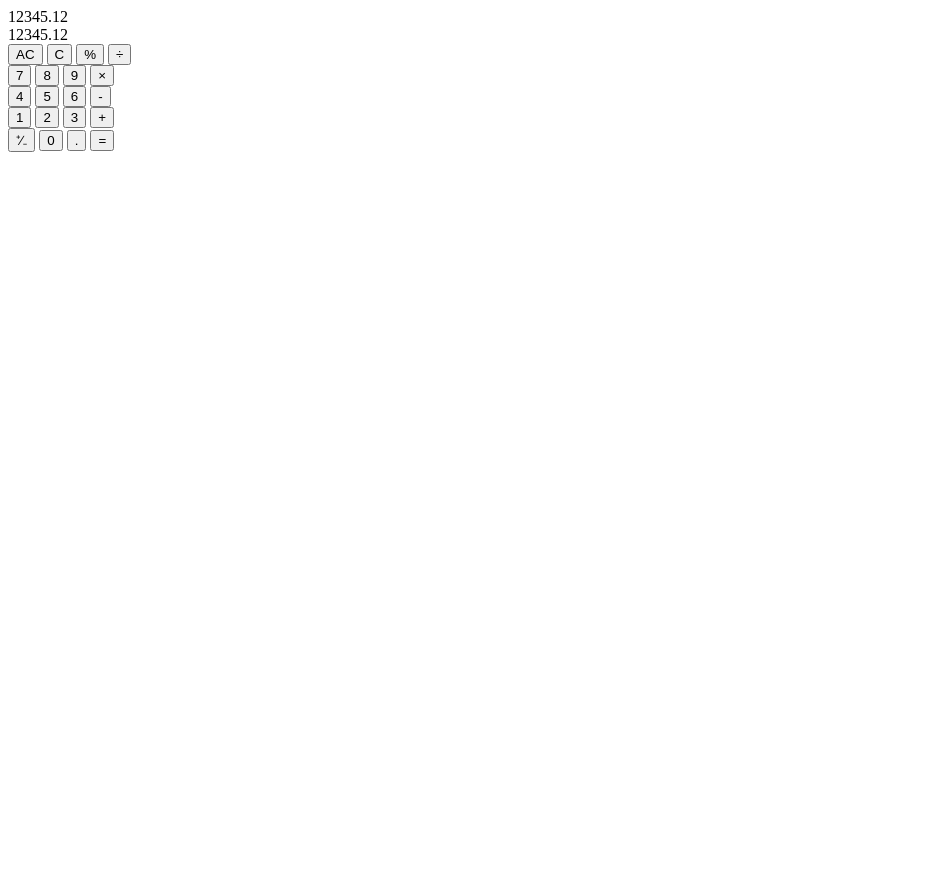
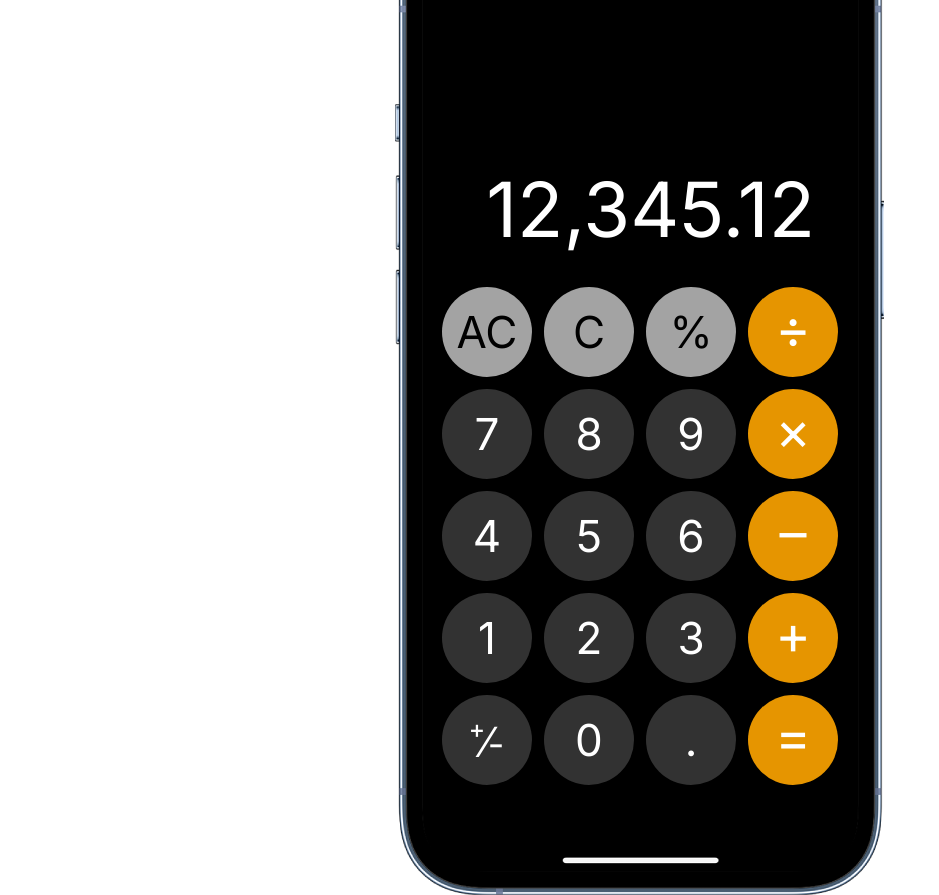
Before and after one commit to adambills/calculator, a plain HTML site: page index.html in a window 1280 px wide. Shown: the whole page, without its empty margins (0-939 px from the left). Before the commit the page ends 800 px from the top, so only its background shows below. Drawn offline with Linux system fonts and the light colour scheme.

Commit message:
Add style to calculator

```diff
--- a/index.html
+++ b/index.html
@@ -1,52 +1,54 @@
 <!DOCTYPE html>
 <html lang="en">
+
 <head>
     <meta charset="UTF-8">
     <meta name="viewport" content="width=device-width, initial-scale=1.0">
     <link rel="stylesheet" href="./style.css">
     <title>Calculator</title>
 </head>
+
 <body>
     <main id="main-container">
-        <div id="calc-container">
+        <div style="background-image: url('./phone.png');" id="calc-container">
             <div id="display-container">
-                <div id="result-display">12345.12</div>
-                <div id="input-display">12345.12</div>
+                <div class="display">12,345.12</div>
             </div>
             <div id="btn-container">
-                <div id="row-one">
+                <div class="row-one row-container">
                     <button class="btn" id="all-clear">AC</button>
                     <button class="btn" id="clear">C</button>
                     <button class="btn" id="modulo">%</button>
-                    <button class="btn" id="divide" class="btn-four">&#247;</button>
+                    <button class="btn btn-four" id="divide">&#247;</button>
                 </div>
-                <div id="row-two">
-                    <button class="btn" >7</button>
-                    <button class="btn" >8</button>
-                    <button class="btn" >9</button>
-                    <button class="btn" id="multiply" class="btn-four">&#215;</button>
+                <div class="row-two row-container">
+                    <button class="btn">7</button>
+                    <button class="btn">8</button>
+                    <button class="btn">9</button>
+                    <button class="btn btn-four" id="multiply">&#215;</button>
                 </div>
-                <div id="row-three">
-                    <button class="btn" >4</button>
-                    <button class="btn" >5</button>
-                    <button class="btn" >6</button>
-                    <button class="btn" id="subtract" class="btn-four">&#45;</button>
+                <div class="row-three row-container">
+                    <button class="btn">4</button>
+                    <button class="btn">5</button>
+                    <button class="btn">6</button>
+                    <button class="btn btn-four" id="subtract">&#8211;</button>
                 </div>
-                <div id="row-four">
-                    <button class="btn" >1</button>
-                    <button class="btn" >2</button>
-                    <button class="btn" >3</button>
-                    <button class="btn" id="add" class="btn-four">&#43;</button>
+                <div class="row-four row-container">
+                    <button class="btn">1</button>
+                    <button class="btn">2</button>
+                    <button class="btn">3</button>
+                    <button class="btn btn-four" id="addition">&#43;</button>
                 </div>
-                <div id="row-five">
-                    <button class="btn" >&#8314;&#8725;&#8331;</button>
-                    <button class="btn" >0</button>
+                <div class="row-five row-container">
+                    <button class="btn">&#8314;&#8725;<span id="negative">-</span></button>
+                    <button class="btn">0</button>
                     <button class="btn" id="decimal">.</button>
-                    <button class="btn" id="equal" class="btn-four">&#61;</button>
+                    <button class="btn btn-four" id="equal">&#61;</button>
                 </div>
             </div>
         </div>
     </main>
     <script src="calc.js"></script>
 </body>
+
 </html>
--- a/style.css
+++ b/style.css
@@ -0,0 +1,90 @@
+@import url('https://fonts.googleapis.com/css2?family=Inter&display=swap');
+
+html, body {
+    margin: 0;
+    padding: 0;
+    height: 100%;
+    box-sizing: border-box;
+    font-family: 'Inter', sans-serif;
+}
+*, *:before, *:after {
+    box-sizing: inherit;
+    font-family: inherit;
+}
+body {
+    display: flex;
+    align-items: center;
+    justify-content: center;
+}
+
+#main-container {
+    display: flex;
+    min-height: content;
+    width: content;
+    align-items: center;
+    justify-content: center;
+}
+#calc-container {
+    display: flex;
+    flex-direction: column;
+    justify-content: flex-end;
+    align-items: center;
+    padding-bottom: 110px;
+    width: 490px;
+    height: 990px;
+}
+
+/*
+button styles
+*/
+
+.row-container {
+    display: flex;
+    justify-content: center;
+    gap: 12px;
+    margin-top: 12px;
+}
+.btn {
+    width: 90px;
+    height: 90px;
+    border-radius: 90px;
+    border: 0;
+    font-size: 44px;
+    font-weight: 500;
+    text-align: center;
+    color: white;
+    background-color: rgb(50, 50, 50);
+}
+.row-one button {
+    background-color: rgb(163, 163, 163);
+    color: black;
+}
+.row-container .btn-four {
+    padding-bottom: 8px;
+    font-size: 54px;
+    background-color: rgb(230, 149, 0);
+    color: white;
+}
+#negative {
+    font-size: 36px;
+    margin-left: -4px;
+}
+
+/*
+display-window styles
+*/
+
+#display-container {
+    width: 100%;
+    padding-right: 70px;
+    margin: 20px;
+    display: flex;
+    flex-direction: column;
+    justify-content: flex-end;
+    align-items: flex-end;
+}
+
+.display {
+    color: white;
+    font-size: 76px;
+}
```
Also changed, not shown: calc.png (added), phone.png (added).
